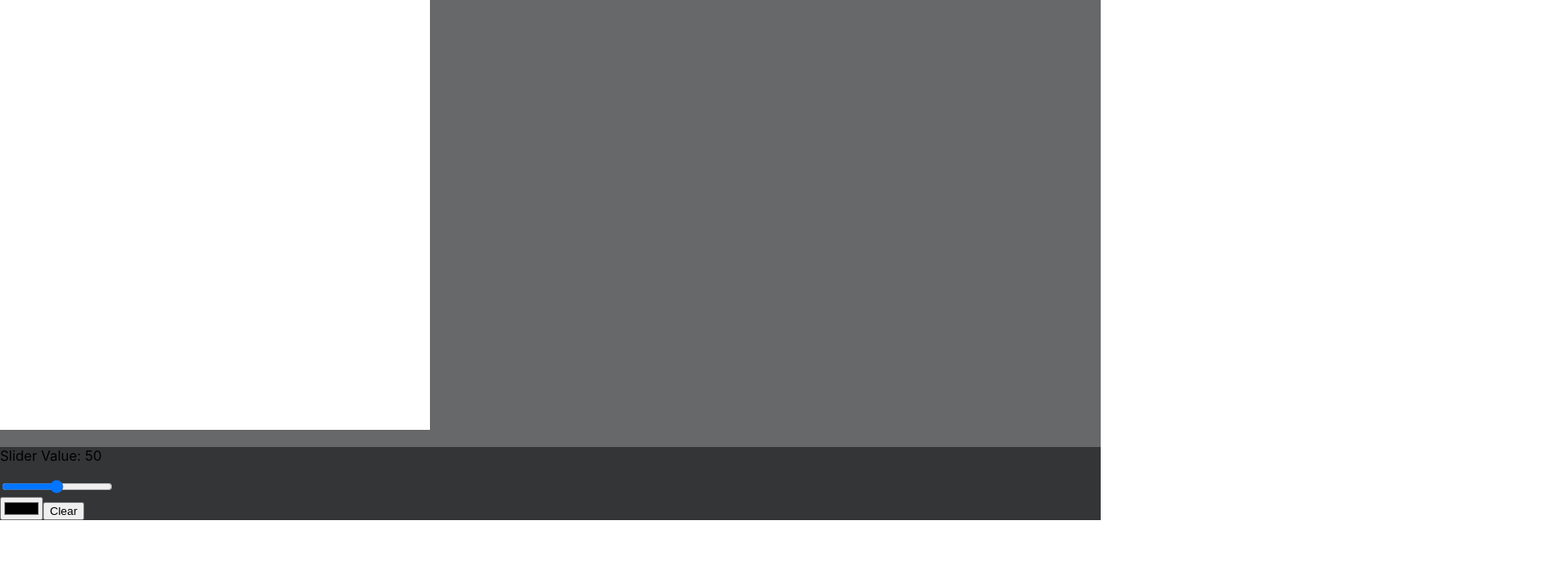
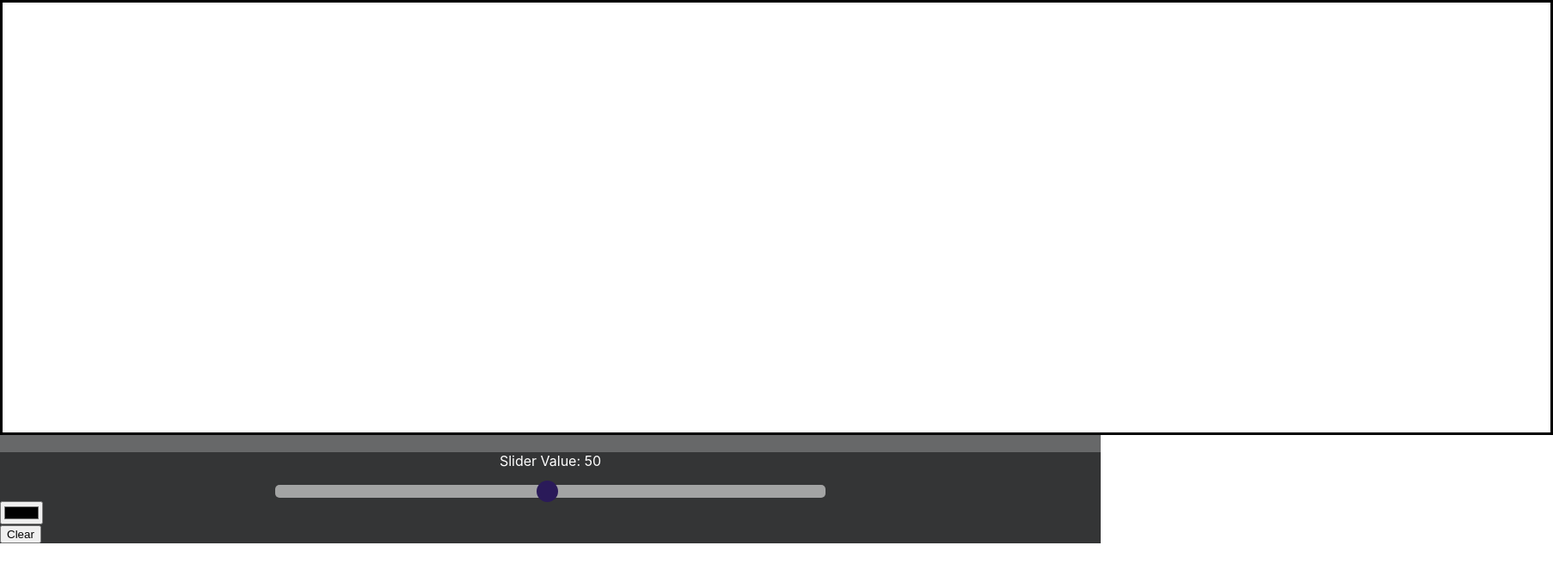
Before and after one commit to kevan50813/react_drawing_app, a React (Create React App) app in the folder drawing-app/: page / in a window 1280 px wide. Shown: the top 670 px of the page at 86% size, 1806 px wide, since content can reach past the window. Built offline with nearby package versions, Linux system fonts and the light colour scheme.

Commit message:
added some styling to app

```diff
--- a/drawing-app/src/App.css
+++ b/drawing-app/src/App.css
@@ -41,8 +41,10 @@
   background-color: #676869;
 }
 #canvasBackgound{
+  margin: auto;
+  border: 3px solid black;
   background-color: white;
-  border: black;
+
 }
 
 .controlpanel{
@@ -52,3 +54,10 @@
   left: "500";
   width: "100%";
 }
+
+#colourPicker{
+  display: flex;
+  justify-content: center;
+  align-items: center;
+  text-align: center;
+}
--- a/drawing-app/src/App.js
+++ b/drawing-app/src/App.js
@@ -1,5 +1,5 @@
-import logo from './logo.svg';
 import './App.css';
+import "./css/slider.css"
 import SliderComponent from './components/SliderComponent'
 import ColourChangeComponent from './components/ColourChangeComponent';
 import { useEffect, useRef, useState } from "react";
@@ -16,7 +16,7 @@
     useEffect(() => {
         const canvas = canvasRef.current;
         const ctx = canvas.getContext("2d");
-        canvas.width = 500;
+        canvas.width = 1800;
         canvas.height = 500;
         setCanvasCTX(ctx);
     }, [canvasRef]);
--- a/drawing-app/src/components/ColourChangeComponent.jsx
+++ b/drawing-app/src/components/ColourChangeComponent.jsx
@@ -3,7 +3,7 @@
 const ColourChangeComponent = ({updateColour}) => {
   const [color, setColor] = useState("#000000");
   return (
-    <input
+    <input id="colourPicker"
     type="color"
     value={color}
     onChange={(e) => {
--- a/drawing-app/src/components/SliderComponent.jsx
+++ b/drawing-app/src/components/SliderComponent.jsx
@@ -10,16 +10,15 @@
   };
 
   return (
-    <div>
+    <><div class='sliderContainer'>
       <p>Slider Value: {sliderValue}</p>
-      <input
+      <input class="slider" id="sliderRange"
         type="range"
         min="1"
         max="100"
         value={sliderValue}
-        onChange={handleSliderChange}
-      />
-    </div>
+        onChange={handleSliderChange} />
+    </div><script src = "scripts/slider.js"></script></>
   );
 };
 
--- /dev/null
+++ b/drawing-app/src/css/slider.css
@@ -0,0 +1,38 @@
+.sliderContainer{
+    text-align: center;
+    color: white;
+  }
+
+  .slider {
+    -webkit-appearance: none;
+    width: 50%;
+    height: 15px;
+    border-radius: 5px;
+    background: #d3d3d3;
+    outline: none;
+    opacity: 0.7;
+    -webkit-transition: .2s;
+    transition: opacity .2s;
+  }
+
+  .slider:hover {
+    opacity: 1;
+  }
+
+  .slider::-webkit-slider-thumb {
+    -webkit-appearance: none;
+    appearance: none;
+    width: 25px;
+    height: 25px;
+    border-radius: 50%;
+    background: #270f68;
+    cursor: pointer;
+  }
+
+  .slider::-moz-range-thumb {
+    width: 25px;
+    height: 25px;
+    border-radius: 50%;
+    background: #0e0347;
+    cursor: pointer;
+  }
--- /dev/null
+++ b/drawing-app/src/scripts/slider.js
@@ -0,0 +1,6 @@
+var slider = document.getElementById("sliderRange");
+output.innerHTML = slider.value;
+
+slider.oninput = function() {
+  output.innerHTML = this.value;
+}
```
